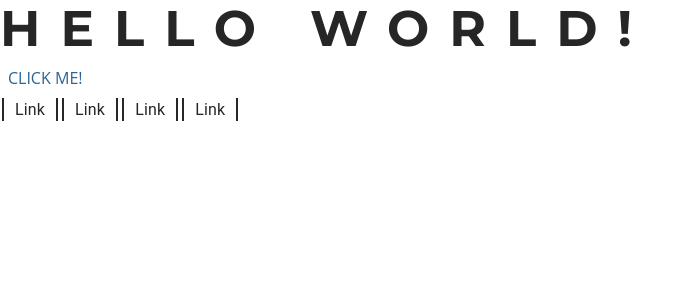
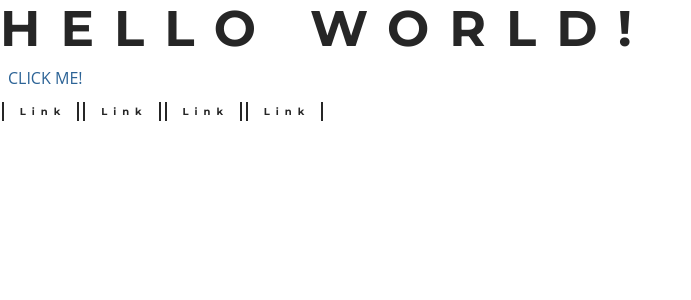
Before and after one commit to jwc-projects/Portfolio, a React (Vite) app: page / in a window 1280 px wide. Shown: the top 300 px of the page, without its empty margins (0-691 px from the left). Built offline with nearby package versions, Linux system fonts and the light colour scheme.

Commit message:
Add theme customization for link

```diff
--- a/src/theme.ts
+++ b/src/theme.ts
@@ -107,6 +107,26 @@ const theme = createTheme({
         color: "textPrimary",
       },
     },
+    MuiLink: {
+      styleOverrides: {
+        root: {
+          fontFamily: "Montserrat",
+          fontSize: 10,
+          fontWeight: 700,
+          letterSpacing: 6,
+          lineHeight: "auto",
+          display: "inline-block",
+          ":focus-visible": {
+            outlineWidth: 2,
+            outlineStyle: "solid",
+            outlineOffset: 2,
+          },
+          "::first-letter": {
+            marginLeft: "0.30rem",
+          },
+        },
+      },
+    },
   },
 });
 
```
